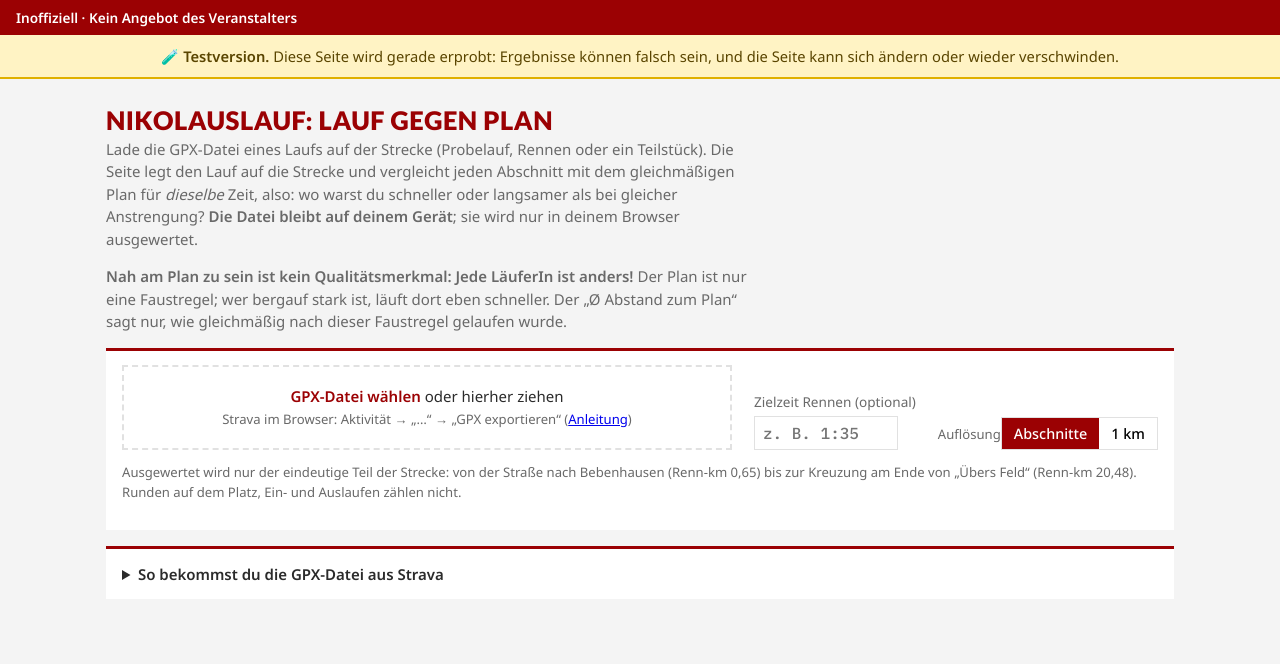
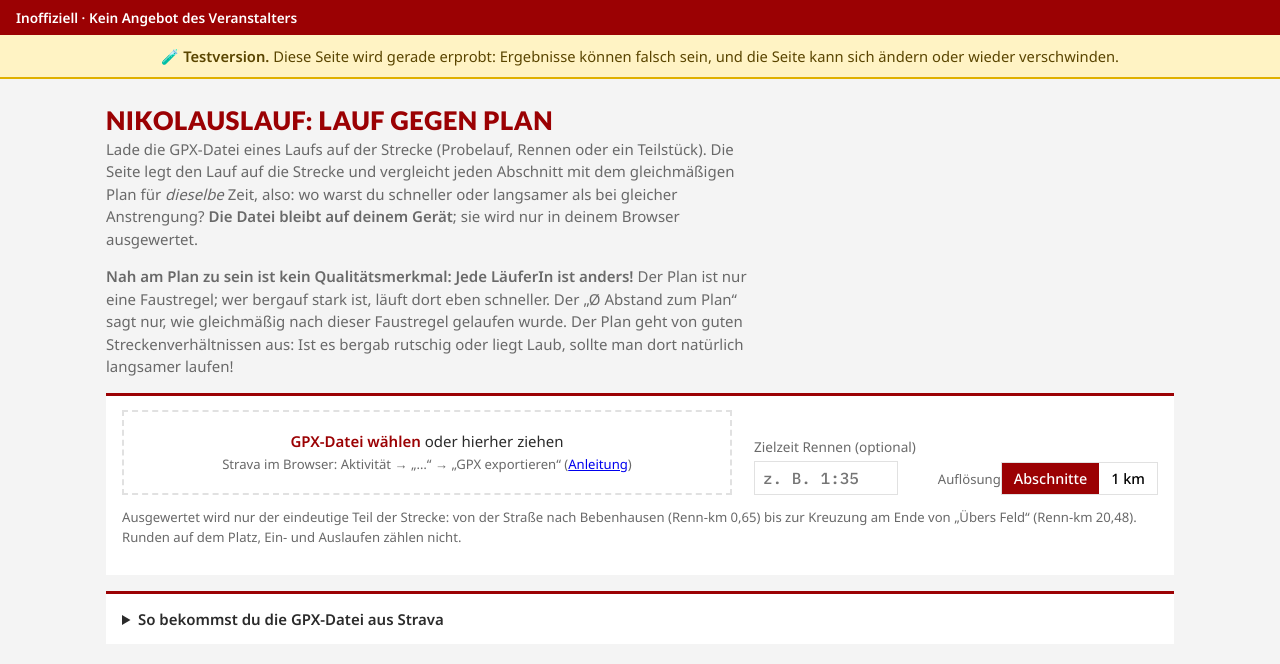
Before and after one commit to jahma/nll-pacing, a plain HTML site: page vergleich.html in a window 1280 px wide. Drawn offline with Linux system fonts and the light colour scheme.

Commit message:
Testseite: Hinweis Streckenverhältnisse (rutschig/Laub bergab)
Co-Authored-By: Claude Opus 5.5 <noreply@anthropic.com>

```diff
--- a/vergleich.html
+++ b/vergleich.html
@@ -59,7 +59,7 @@ ul.top { margin: .3em 0 0; padding-left: 1.2em; }
 <div class="wrap">
   <h1>Nikolauslauf: Lauf gegen Plan</h1>
   <p class="sub">Lade die GPX-Datei eines Laufs auf der Strecke (Probelauf, Rennen oder ein Teilstück). Die Seite legt den Lauf auf die Strecke und vergleicht jeden Abschnitt mit dem gleichmäßigen Plan für <i>dieselbe</i> Zeit, also: wo warst du schneller oder langsamer als bei gleicher Anstrengung? <b>Die Datei bleibt auf deinem Gerät</b>; sie wird nur in deinem Browser ausgewertet.</p>
-  <p class="sub"><b>Nah am Plan zu sein ist kein Qualitätsmerkmal: Jede LäuferIn ist anders!</b> Der Plan ist nur eine Faustregel; wer bergauf stark ist, läuft dort eben schneller. Der „Ø Abstand zum Plan“ sagt nur, wie gleichmäßig nach dieser Faustregel gelaufen wurde.</p>
+  <p class="sub"><b>Nah am Plan zu sein ist kein Qualitätsmerkmal: Jede LäuferIn ist anders!</b> Der Plan ist nur eine Faustregel; wer bergauf stark ist, läuft dort eben schneller. Der „Ø Abstand zum Plan“ sagt nur, wie gleichmäßig nach dieser Faustregel gelaufen wurde. Der Plan geht von guten Streckenverhältnissen aus: Ist es bergab rutschig oder liegt Laub, sollte man dort natürlich langsamer laufen!</p>
 
   <section class="panel">
     <div class="controls">
```
